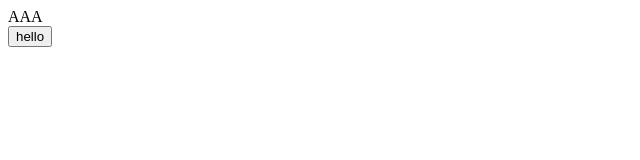
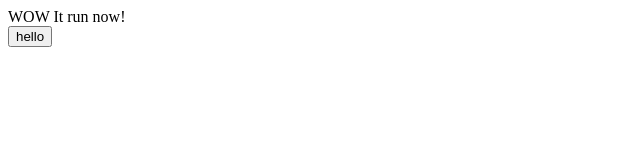
Before and after one commit to WariHue/JSTemplate, a plain HTML site: page index.html in a window 1280 px wide. Both pictures are taken after a click on the button "hello". Shown: the full height of the page, 0-640 px from the left. Drawn offline with Linux system fonts and the light colour scheme.

Commit message:
version 2.0

```diff
--- a/index.html
+++ b/index.html
@@ -4,8 +4,8 @@
         <title>Hello! World</title>
     </head>
     <body>
-        <div id="text">test</div>
-        <button id="btn">hello</button>
+        <div id="testText">test</div>
+        <button id="testBtn">hello</button>
         <script src="./index.js"></script>
     </body>
 </html>
--- a/index.js
+++ b/index.js
@@ -1,6 +1,7 @@
-const text = document.getElementById('text')
-const btn = document.getElementById('btn')
+const text = document.getElementById('testText')
+const btn = document.getElementById('testBtn')
 
 btn.addEventListener('click', (e) => {
-    text.innerText = 'AAA'
+    text.innerText = 'WOW It run now!'
+    console.log("It Clicked!")
 })
```
Also changed, not shown: 1 other file.
